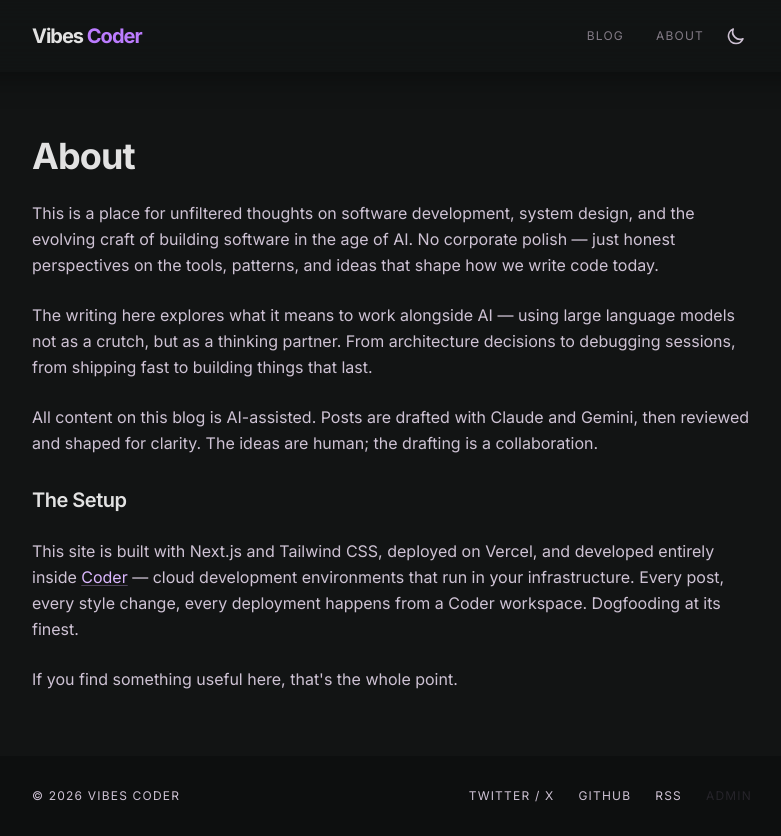
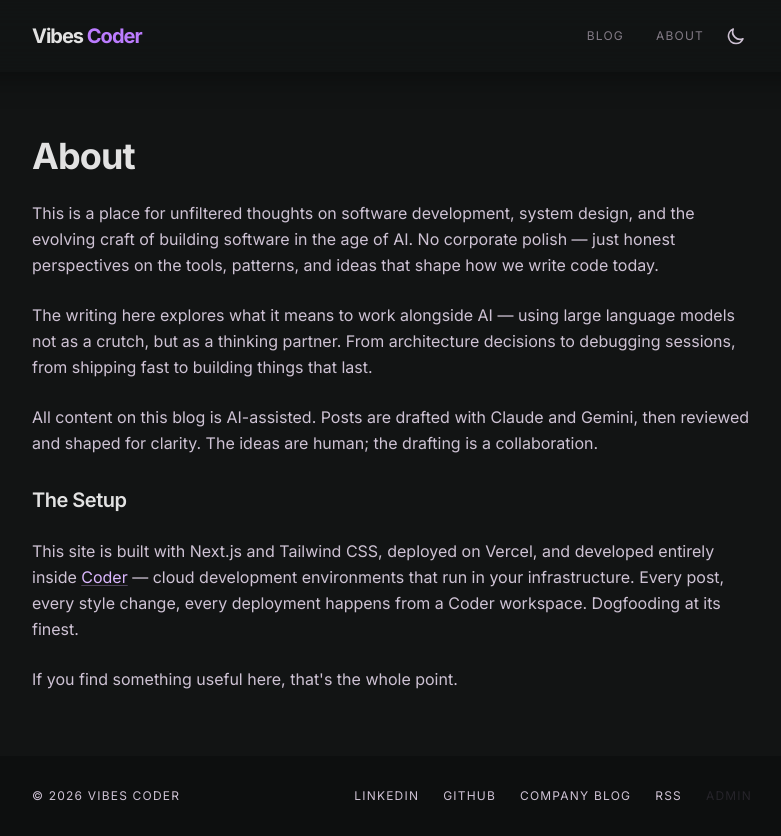
Before and after one commit to carryologist/the-vibe-coder, a Next.js app: page /about in a window 1280 px wide. Shown: the whole page, without its empty margins (248-1029 px from the left). Built offline with nearby package versions, Linux system fonts and the light colour scheme.

Commit message:
feat: update footer — replace Twitter with LinkedIn, add Company Blog link

```diff
--- a/src/components/Footer.tsx
+++ b/src/components/Footer.tsx
@@ -12,22 +12,31 @@
         </p>
         <nav className="flex gap-6">
           <Link
-            href="#"
+            href="https://www.linkedin.com/in/rwhiteley"
             className="text-xs uppercase tracking-widest text-on-surface-variant transition-colors hover:text-accent-warm"
             style={{ fontFamily: "var(--font-label)" }}
             target="_blank"
             rel="noopener noreferrer"
           >
-            Twitter / X
+            LinkedIn
           </Link>
           <Link
-            href="#"
+            href="https://github.com/carryologist"
             className="text-xs uppercase tracking-widest text-on-surface-variant transition-colors hover:text-accent-warm"
             style={{ fontFamily: "var(--font-label)" }}
             target="_blank"
             rel="noopener noreferrer"
           >
             GitHub
+          </Link>
+          <Link
+            href="https://coder.com/blog"
+            className="text-xs uppercase tracking-widest text-on-surface-variant transition-colors hover:text-accent-warm"
+            style={{ fontFamily: "var(--font-label)" }}
+            target="_blank"
+            rel="noopener noreferrer"
+          >
+            Company Blog
           </Link>
           <Link
             href="/feed.xml"
```
